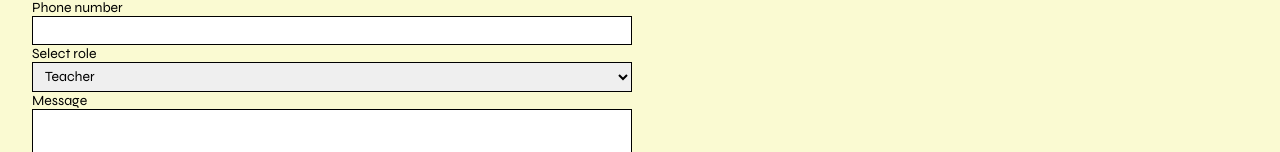
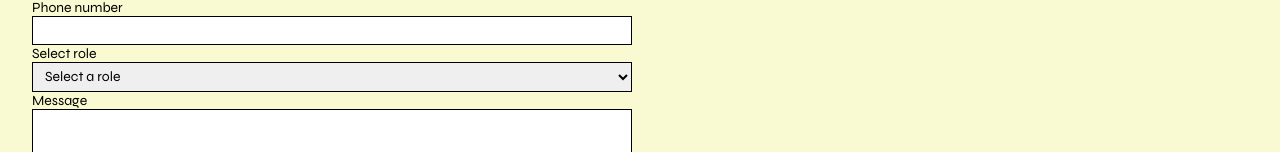
Before and after one commit to pixelsnow/form_handling_task_react, a React (Create React App) app: page / in a window 1280 px wide. Shown: the part 207-359 px from the top of the page. Built offline with nearby package versions, Linux system fonts and the light colour scheme.

Commit message:
add disabled select value

```diff
--- a/src/Form.jsx
+++ b/src/Form.jsx
@@ -13,6 +13,9 @@ const Form = (props) => {
         <input type="tel" id="phone" name="phone" />
         <label htmlFor="role">Select role</label>
         <select name="role" id="role">
+          <option selected disabled>
+            Select a role
+          </option>
           <option value="teacher">Teacher</option>
           <option value="student">Student</option>
           <option value="staff">Staff</option>
```
